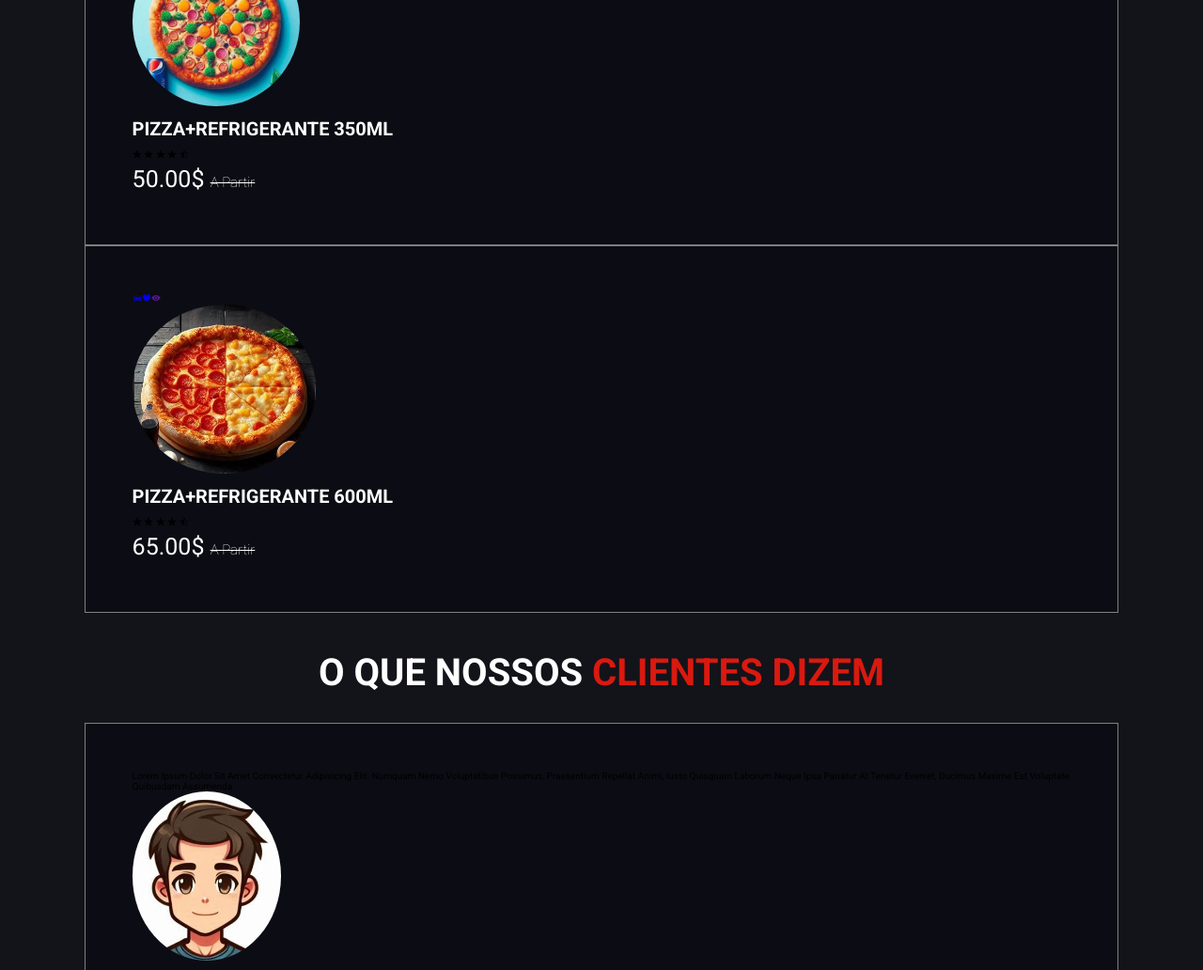
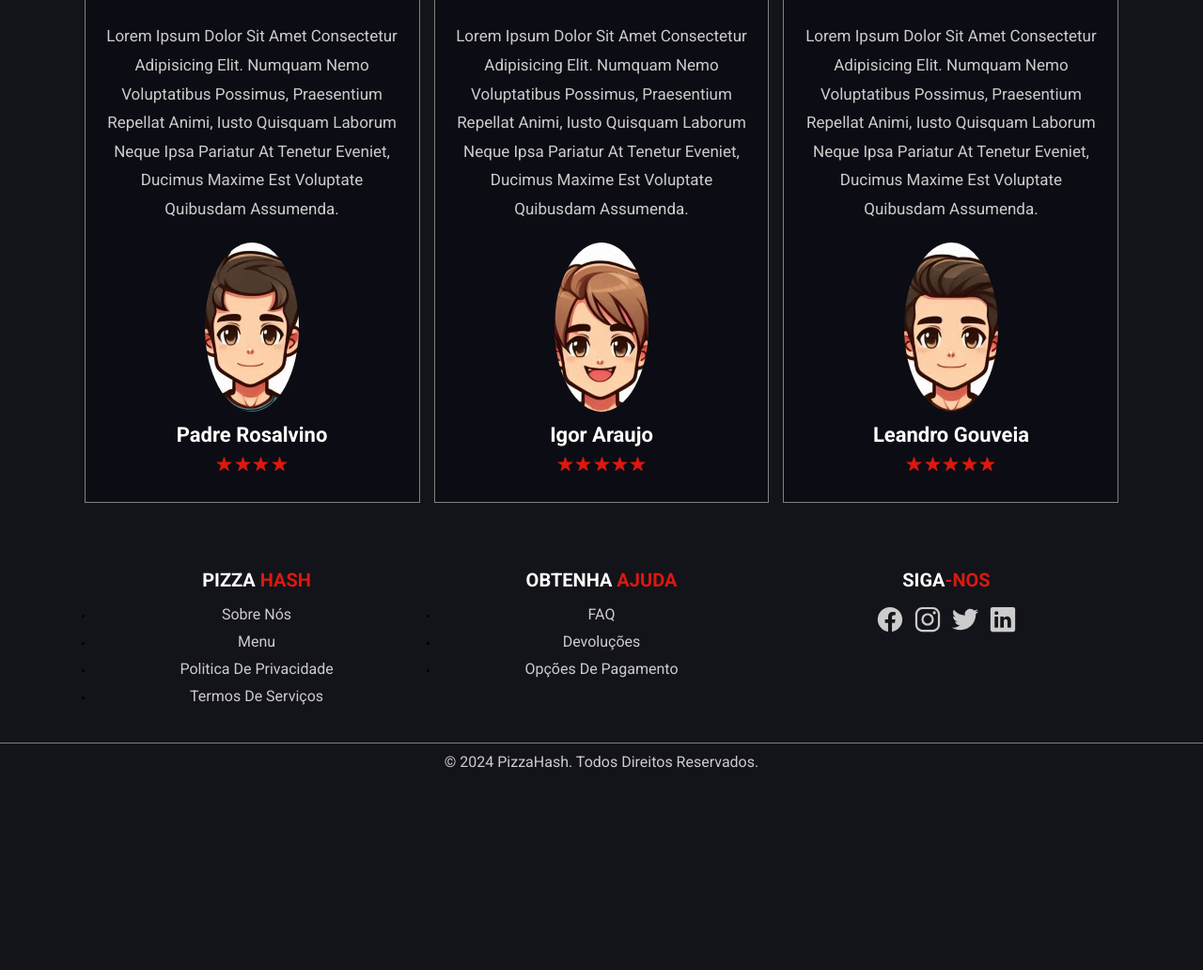
Before and after one commit to Daniela1972-v/Pizzaria-DomBosco, a plain HTML site: page index.html in a window 1280 px wide. Shown: the part 2915-3947 px from the top of the page at 94% size. After the commit the page ends 3785 px from the top, so only its background shows below. Drawn offline with nearby package versions, Linux system fonts and the light colour scheme.

Commit message:
Pizzaria Dom Bosco
Pizzaria Dom Bosco

```diff
--- a/style.css
+++ b/style.css
@@ -266,3 +266,226 @@ section {
 .box:hover > *{ /*Altera a cor dos elementos filhos para preto ao passar o mouse*/
     color: black;
 }
+
+
+/*Section Promoções*/
+
+.products .box-container {
+    display: grid;
+    grid-template-columns: repeat(auto-fit, minmax(30rem, 1fr)); /*Ele cria colunas flexiveis com largura minima de 30rem e máxima proporcional*/
+    gap: 1.5rem;
+}
+
+.box-container .box {
+    text-align: center;
+    border: var(--border);
+    padding: 2rem;
+
+}
+
+.box .icons a ion-icon {
+    height: 3rem;
+    width: 3rem;
+    line-height: 3rem;
+    font-size: 1.7rem;
+    border: var(--border);
+    color: #fff;
+    margin: 0.3rem;
+}
+
+.box .icons a ion-icon:hover {
+    background: var(--main-color);
+}
+
+.box .image { /*Habilitando um preenchimento ao elemento pai da imagem*/
+    padding: 2.5rem 0;
+}
+
+.box .image img { /*Altura padrão das imagens*/
+    height: 25rem;
+}
+
+.products .box .content {
+    color: #fff;
+    font-size: 2.5rem;
+}
+
+.products .box .content .stars ion-icon {
+    font-size: 1.9rem;
+    color: var(--main-color);
+}
+
+.box .content .price {
+    color: #fff;
+    font-size: 2.5rem;
+
+}
+
+.box .content .price span {
+    font-weight: lighter;
+    font-size: 1.5rem;
+    text-transform: lowercase;
+}
+
+
+
+/*Section Review*/
+
+.review .box-container {
+    display: grid;
+    grid-template-columns: repeat(auto-fit, minmax(30rem, 1fr));
+    gap: 1.5rem;
+}
+
+.review .box-container .box {
+    border: var(--border);
+    text-align: center;
+    padding: 3rem 2rem;
+}
+
+.review .box-container .box p {
+    font-size: 1.7rem;
+    line-height: 1.8;
+    color: #ccc;
+    padding: 2rem 0;
+}
+
+.user {
+    height: 10rem;
+    width: 10rem;
+    border-radius: 50%;
+    object-fit: cover; /*Ele ajusta a imagem para preencher o container sem distorção*/
+}
+
+.review .box-container .box h3 {
+    padding: 1rem 0;
+    color: #fff;
+    font-size: 2.2rem;
+}
+
+.stars ion-icon {
+    font-size: 1.7rem;
+    color: var(--main-color);
+}
+
+
+/*Footer*/
+
+.title-footer {
+    text-align: center;
+    text-transform: uppercase;
+    font-size: 2rem;
+    color: #fff;
+    margin-bottom: 1.5rem;
+}
+
+.title-footer span {
+    color: var(--main-color);
+    text-transform: uppercase;
+}
+
+.footer {
+    background: var(--bg);
+    text-align: center;
+    padding: 4rem 0;
+}
+
+.footer .container {
+    display: flex;
+    justify-content: space-between;
+    padding: 0 7%;
+    flex-wrap: wrap;
+}
+
+.content-1 {
+    flex: 1 1 25rem; /*Define tamanho flexivel com largura minima de 25rem*/
+    margin: 1rem;
+}
+
+.content-1 ul li {
+    margin-bottom: 1rem; /*Espaçamento inferior ewntre os itens da lista*/
+
+}
+
+.content-1 ul li a {
+    color: #ccc;
+    text-decoration: none;
+    font-size: 1.6rem;
+    transition: color 0.3s; /*Aplica transição suave na mudança de cor*/
+}
+
+.content-1 ul li a:hover {
+    color: var(--main-color);
+}
+
+.social-links {
+    display: flex;
+    gap: 1rem;
+    justify-content: center;
+    margin-top: 1.5rem;
+}
+
+.social-links a {
+    color: #ccc;
+    font-size: 3rem;
+    transition: color 0.3s; /*Aplica transição suave na mudança de cor*/
+}
+
+.social-links a:hover {
+    color: var(--main-color);
+}
+
+.footer-bottom {
+    text-align: center;
+    padding: 1rem 0;
+    font-size: 1.6rem;
+    border-top: var(--border);
+    margin-top: 2rem;
+    color: #ccc;
+}
+
+
+
+@media (max-width: 991px) {
+    html {
+        font-size: 55%;
+    }
+
+    .header {
+        padding: 1.5rem 2rem;
+    }
+
+    section {
+        padding: 2rem;
+    }
+
+
+}
+
+@media (max-width: 768px) {
+    #menu-btn {
+        display: inline-block;
+
+    }
+
+    .header nav {
+        display: none;
+    }
+
+    .home {
+        background-position: left;
+        justify-content: center;
+        text-align: center;
+    }
+
+    .home .content h3 {
+        font-size: 4.5rem;
+    }
+
+}
+
+@media (max-width:450px) {
+    html {
+        font-size: 50%;
+    }
+}
```
Also changed, not shown: index.html (+2 -2 lines).
